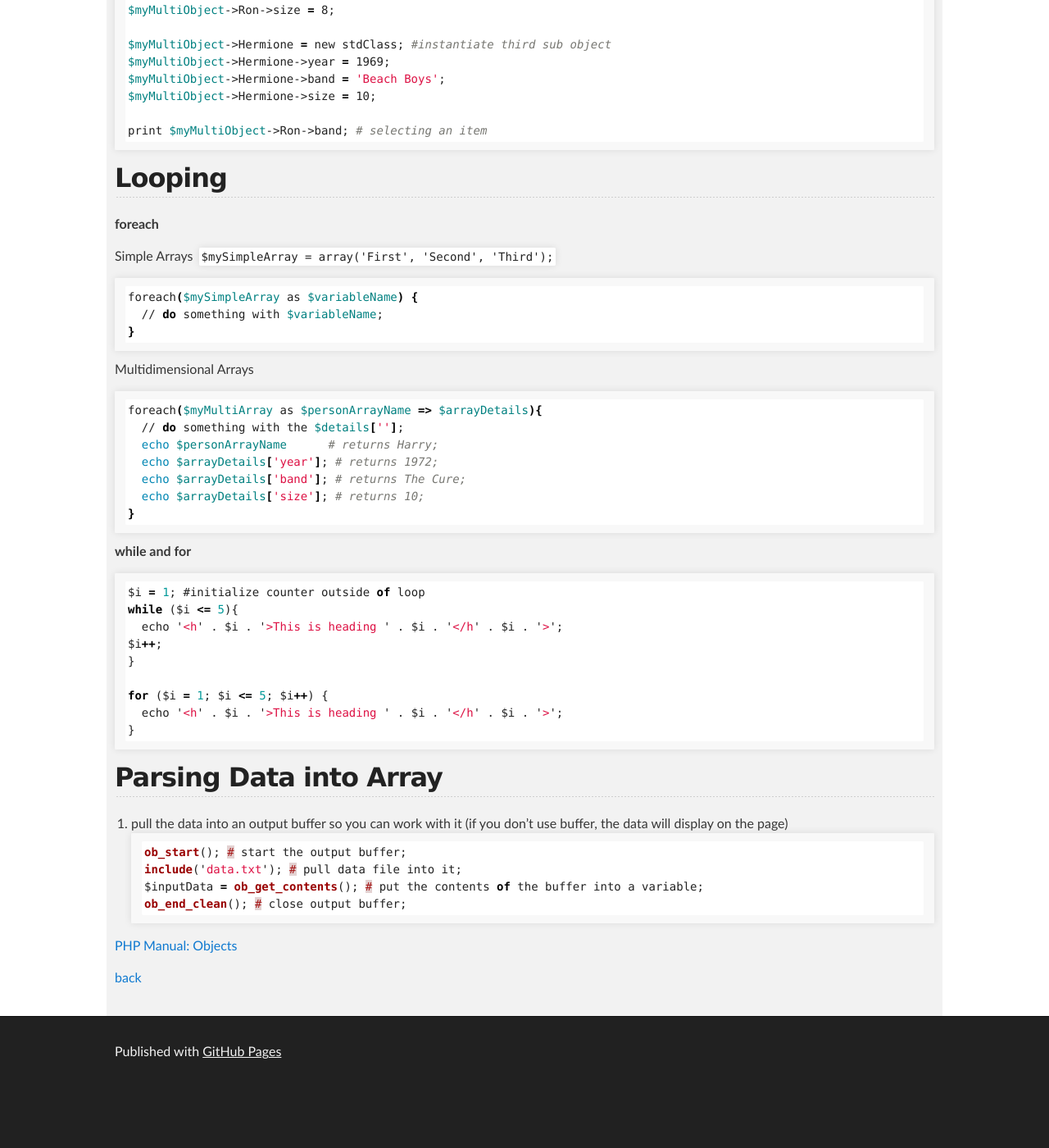
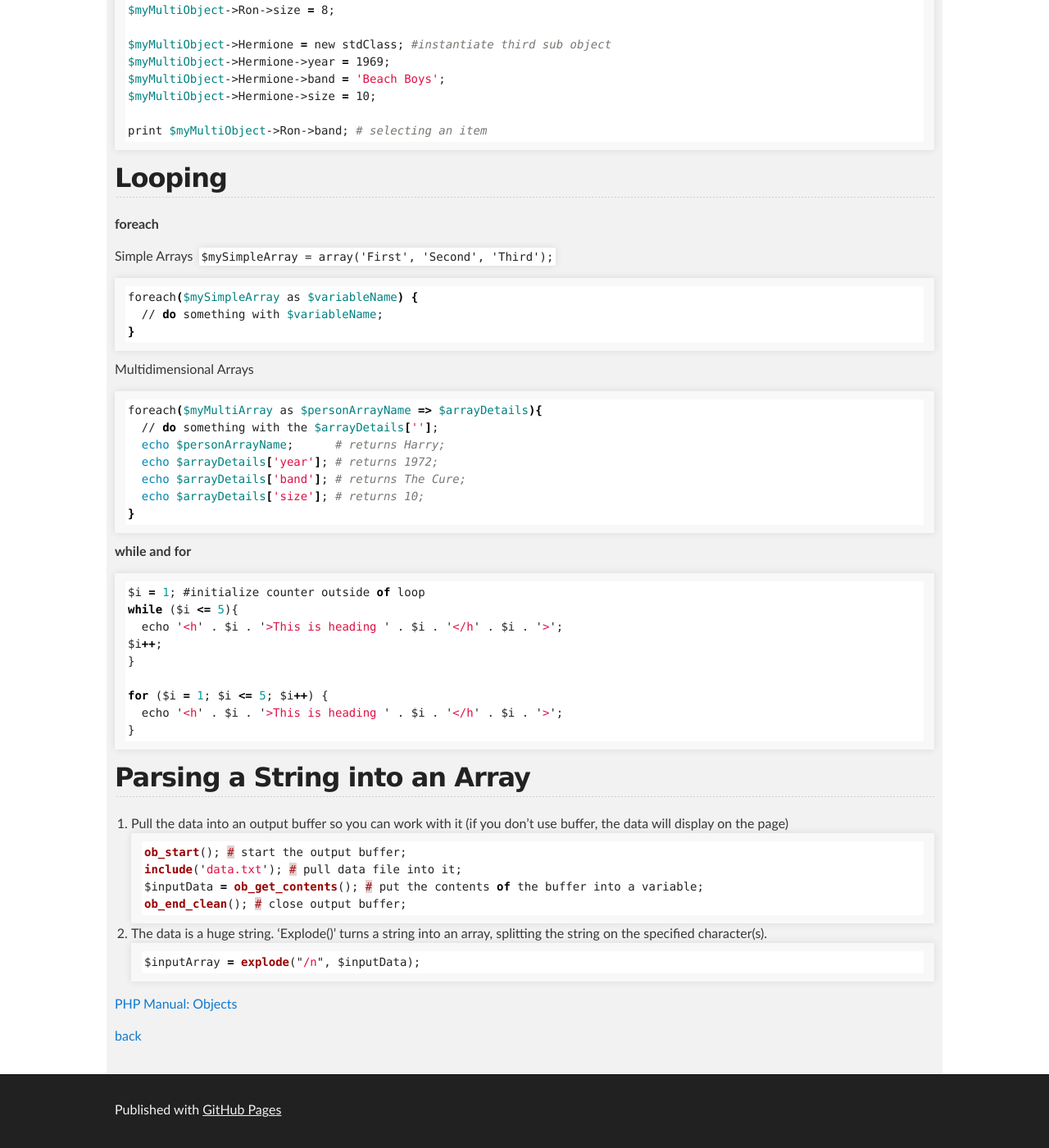
Before and after one commit to cathysnider/cathysnider.github.io, a Jekyll site: the page built from php.md, in a window 1280 px wide and 1400 px high, scrolled down 1891 px. Shown: the whole window at 82% size. Built offline with Jekyll 4.4.1, drawn with Linux system fonts in a browser that asks for light colours; before the commit the page ends 3220 px from its top, so only the background shows below that.

Commit message:
adding parsing

````diff
--- a/php.md
+++ b/php.md
@@ -99,8 +99,8 @@ foreach($mySimpleArray as $variableName) {
 Multidimensional Arrays
 ```sh
 foreach($myMultiArray as $personArrayName => $arrayDetails){
-  // do something with the $details[''];
-  echo $personArrayName      # returns Harry;
+  // do something with the $arrayDetails[''];
+  echo $personArrayName;      # returns Harry;
   echo $arrayDetails['year']; # returns 1972;
   echo $arrayDetails['band']; # returns The Cure;
   echo $arrayDetails['size']; # returns 10;
@@ -121,16 +121,19 @@ for ($i = 1; $i <= 5; $i++) {
 }
 ```
 
-## Parsing Data into Array
+## Parsing a String into an Array
 
-1. pull the data into an output buffer so you can work with it (if you don't use buffer, the data will display on the page)
+1. Pull the data into an output buffer so you can work with it (if you don't use buffer, the data will display on the page)
 ```js
 ob_start(); # start the output buffer;
 include('data.txt'); # pull data file into it;
 $inputData = ob_get_contents(); # put the contents of the buffer into a variable;
 ob_end_clean(); # close output buffer;
 ```
-
+1. The data is a huge string. 'Explode()' turns a string into an array, splitting the string on the specified character(s).
+```js
+$inputArray = explode("/n", $inputData);
+```
 
 [PHP Manual: Objects](https://www.php.net/manual/en/language.types.object.php) <br />
 
````
